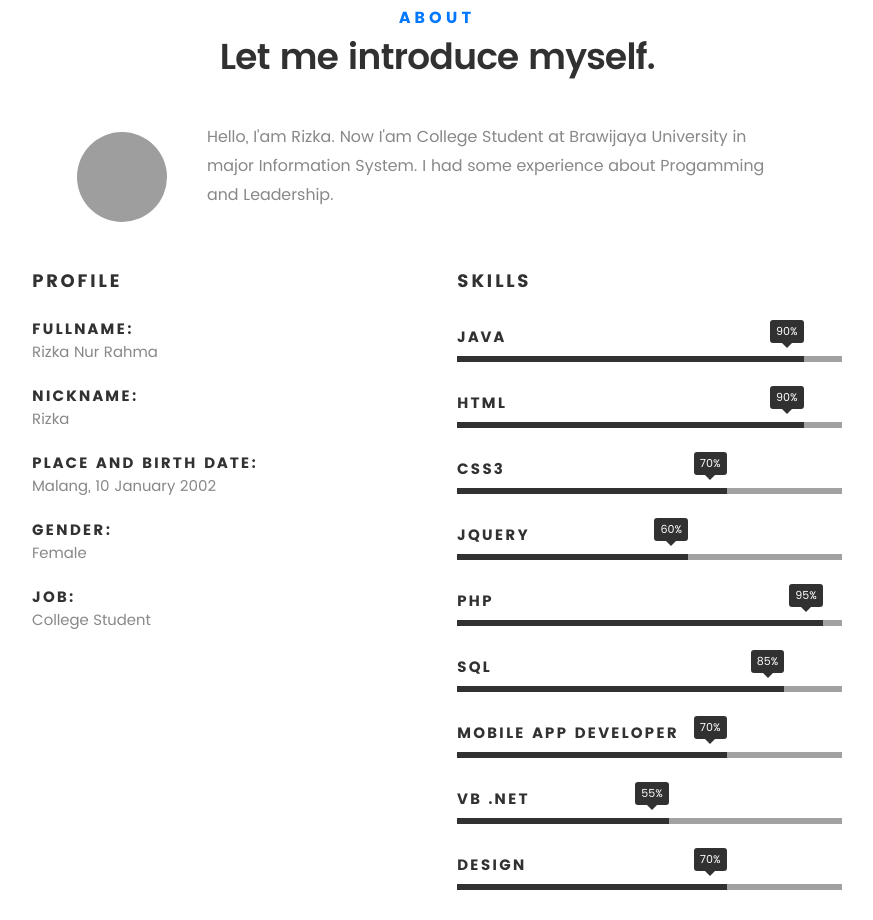
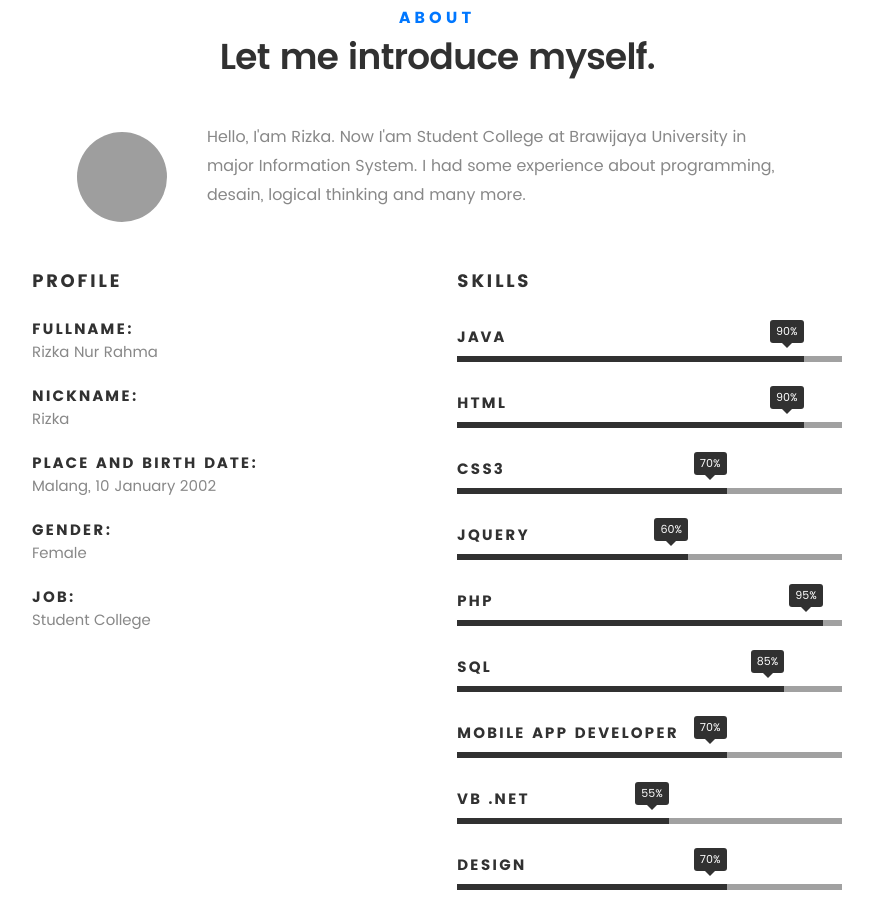
Before and after one commit to rizkarhm/rizkarhm.github.io, a plain HTML site: page index.html in a window 1280 px wide. Shown: the part 917-1837 px from the top of the page, without its empty margins (203-1076 px from the left). Drawn offline with Linux system fonts and the light colour scheme; grey boxes are pictures that could not be loaded; files whose address does not match are found by name.

Commit message:
Update index.html

```diff
--- a/index.html
+++ b/index.html
@@ -101,9 +101,9 @@
                     <img class="profile-picture" src="https://imgur.com/i80cWOj" alt="Profile Picture">
 
                     <p class="lead">Hello, I'am
-                        Rizka. Now I'am College Student at Brawijaya University in
+                        Rizka. Now I'am Student College at Brawijaya University in
                         major Information System. I had some experience about
-                        Progamming and Leadership.
+                        programming, desain, logical thinking and many more.
                     </p>
                 </div>
 
@@ -144,7 +144,7 @@
                     <li>
                         <strong>Job:</strong>
                         <span>
-                            College Student
+                            Student College
                         </span>
                     </li>
 
```
